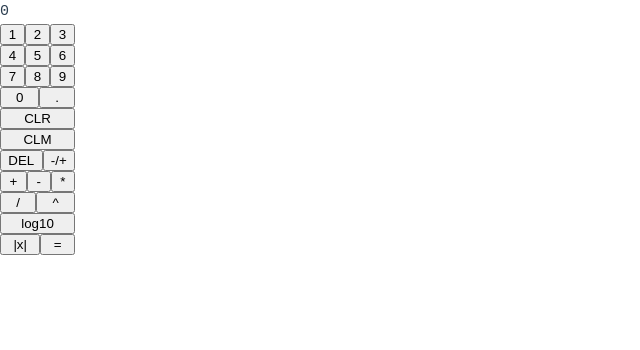
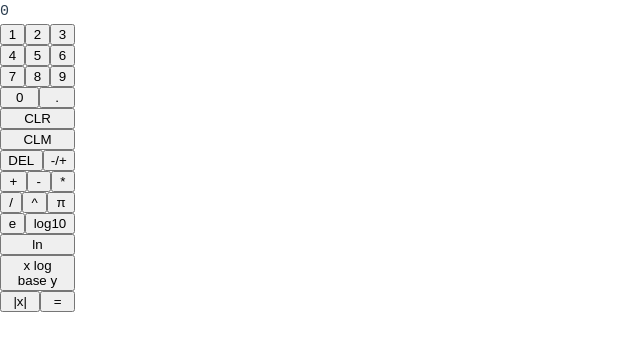
Before and after one commit to DavidMedin/dsu.tools, a Vue app in the folder dsutools-frontend/: page / in a window 1280 px wide. Shown: the top 350 px of the page, without its empty margins (0-640 px from the left). Built offline with nearby package versions, Linux system fonts and the light colour scheme.

Commit message:
Added e, pi, x log base y, and ln
- Added x log base y
- Added natural log
- Added pi
- Added e

```diff
--- a/dsutools-frontend/src/Calculator.vue
+++ b/dsutools-frontend/src/Calculator.vue
@@ -13,6 +13,8 @@ const Operator = Object.freeze({ //used to store which operator is currently hap
   DIV: '/',
   EXP: '^',
   LOG: 'l10',
+  LN: 'ln',
+  LGB: 'xlogy',
   ABS: '|',
   NEG: '+/-'
 })
@@ -71,6 +73,10 @@ function Operation(input)
   if(input === Operator.LOG)
   {
     curNumber.value = Math.log10(curNumber.value)
+  }
+  else if(input === Operator.LN)
+  {
+    curNumber.value = Math.log(curNumber.value)
   }
   else if (input === Operator.ABS && curNumber.value < 0)
   {
@@ -134,6 +140,10 @@ function Equals()
   {
     calculation = numA ** numB
   }
+  else if(curOp === Operator.LGB)
+  {
+    calculation = Math.log(numA) / Math.log(numB)
+  }
 
   if(doCacheNum)
     cacheNum.value = numB
@@ -175,7 +185,11 @@ function Equals()
     <button class="child-flex" @click="Operation(Operator.MUL)"> * </button>
     <button class="child-flex" @click="Operation(Operator.DIV)"> / </button>
     <button class="child-flex" @click="Operation(Operator.EXP)"> ^ </button>
+    <button class="child-flex" @click="Append(Math.PI)"> π </button>
+    <button class="child-flex" @click="Append(Math.E)"> e </button>
     <button class="child-flex" @click="Operation(Operator.LOG)"> log10 </button>
+    <button class="child-flex" @click="Operation(Operator.LN)"> ln </button>
+    <button class="child-flex" @click="Operation(Operator.LGB)"> x log base y </button>
     <button class="child-flex" @click="Operation(Operator.ABS)"> |x| </button>
     <button class="child-flex" @click="Equals()"> = </button>
   </div>
```
